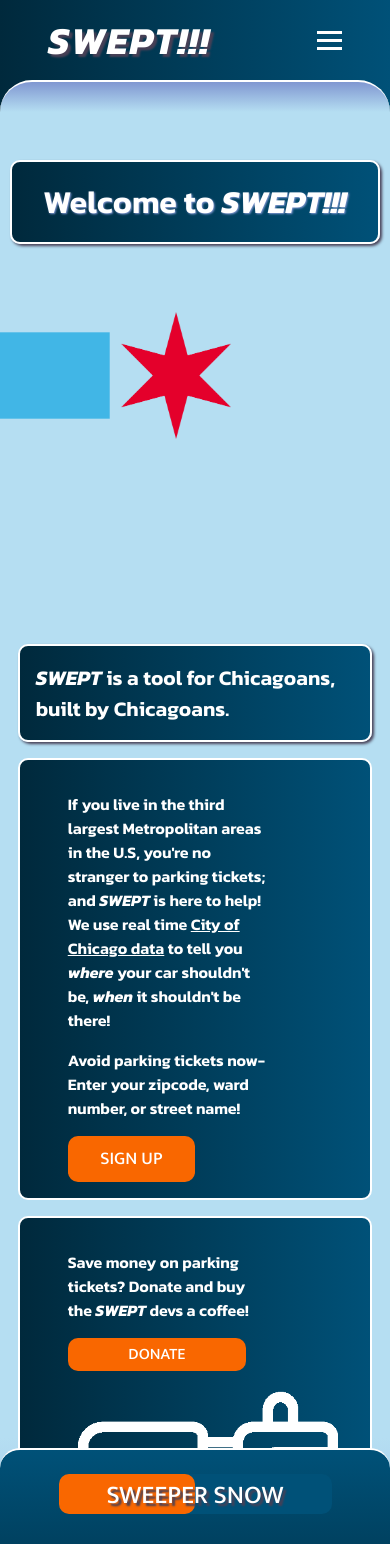
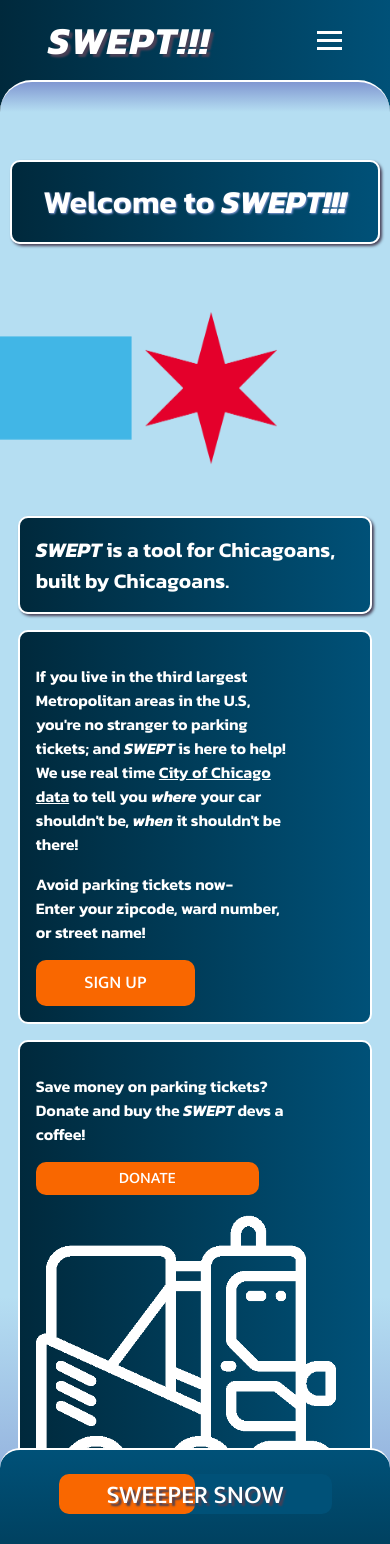
Before and after one commit to elliottdombrowski/SWEPT-02, a React (Create React App) app in the folder client/: page / in a window 390 px wide. Shown: the top 1544 px of the page. Built offline with nearby package versions, Linux system fonts and the light colour scheme.

Commit message:
edited padding on homepage column queries

```diff
--- a/client/src/App.css
+++ b/client/src/App.css
@@ -522,6 +522,11 @@ h4 {
     font-size: 100%;
   }
 
+  .bio-col-left,
+  .bio-col-right {
+    padding: 1rem;
+  }
+
   .homepage-text-wrapper {
     width: 95%;
   }
@@ -540,11 +545,16 @@ h4 {
     padding: 1rem 1rem;
     font-size: 135%;
   }
+
 }
 
 @media all and (max-width: 438px) {
   img {
-    height: 15vh;
+    height: 18vh;
+  }
+
+  .homepage-bio-wrapper {
+    margin-top: 15rem;
   }
 }
 
```
